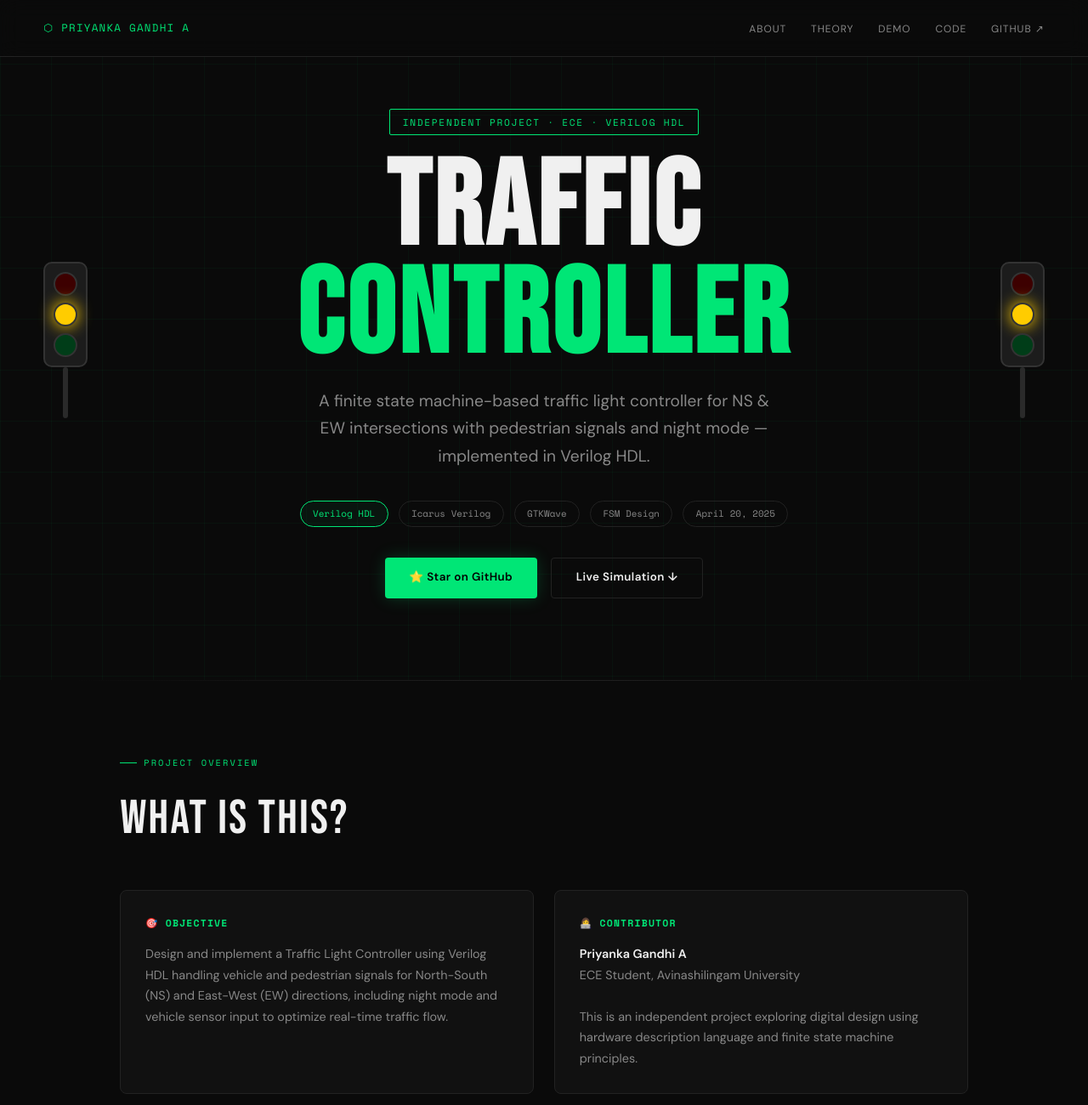
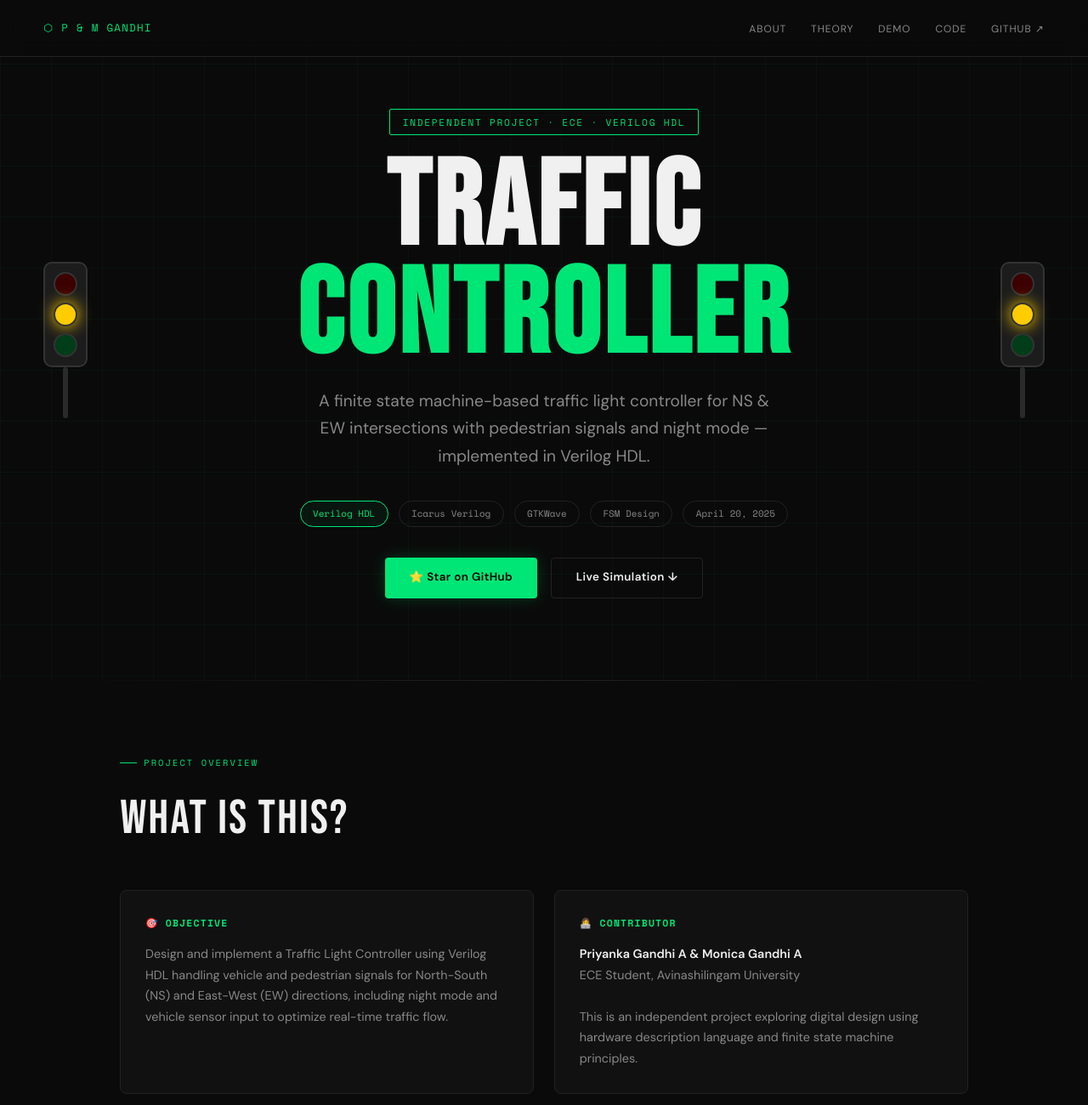
Before and after one commit to power-code129/Traffic-Controller, a plain HTML site: page index.html in a window 1280 px wide. Shown: the top 1300 px of the page at 85% size. Drawn offline with nearby package versions, Linux system fonts and the light colour scheme.

Commit message:
Update contributor names in index.html

```diff
--- a/index.html
+++ b/index.html
@@ -3,7 +3,7 @@
 <head>
   <meta charset="UTF-8" />
   <meta name="viewport" content="width=device-width, initial-scale=1.0"/>
-  <title>Traffic Controller — Priyanka Gandhi A</title>
+  <title>Traffic Controller — P & M Gandhi</title>
   <link href="https://fonts.googleapis.com/css2?family=Space+Mono:wght@400;700&family=DM+Sans:wght@300;400;500;600&family=Bebas+Neue&display=swap" rel="stylesheet"/>
   <style>
     :root {
@@ -449,7 +449,7 @@
 <body>
 
 <nav>
-  <div class="nav-logo">⬡ Priyanka Gandhi A</div>
+  <div class="nav-logo">⬡ P & M Gandhi</div>
   <ul class="nav-links">
     <li><a href="#about">About</a></li>
     <li><a href="#theory">Theory</a></li>
@@ -509,7 +509,7 @@
     </div>
     <div class="card">
       <h3>👩‍💻 Contributor</h3>
-      <p><strong style="color:var(--text)">Priyanka Gandhi A</strong><br/>ECE Student, Avinashilingam University<br/><br/>This is an independent project exploring digital design using hardware description language and finite state machine principles.</p>
+      <p><strong style="color:var(--text)">Priyanka Gandhi A & Monica Gandhi A</strong><br/>ECE Student, Avinashilingam University<br/><br/>This is an independent project exploring digital design using hardware description language and finite state machine principles.</p>
     </div>
     <div class="card">
       <h3>📡 Inputs</h3>
@@ -842,7 +842,7 @@
 
 <footer>
   <div style="font-family:'Space Mono',monospace;font-size:0.68rem;color:var(--muted);margin-bottom:0.5rem">TRAFFIC CONTROLLER PROJECT</div>
-  <p>Built by <strong style="color:var(--text)">Priyanka Gandhi A</strong> · ECE, Avinashilingam University · April 20, 2025</p>
+  <p>Built by <strong style="color:var(--text)">Priyanka Gandhi A & Monica Gandhi A</strong> · ECE, Avinashilingam University · April 20, 2025</p>
   <p style="margin-top:0.4rem">Implemented in <span style="color:var(--accent)">Verilog HDL</span> using Icarus Verilog &amp; GTKWave</p>
   <a href="https://github.com/power-code129/Traffic-Controller" target="_blank" class="gh-btn">
     <svg width="15" height="15" viewBox="0 0 24 24" fill="currentColor"><path d="M12 0C5.37 0 0 5.37 0 12c0 5.31 3.435 9.795 8.205 11.385.6.105.825-.255.825-.57 0-.285-.015-1.23-.015-2.235-3.015.555-3.795-.735-4.035-1.41-.135-.345-.72-1.41-1.23-1.695-.42-.225-1.02-.78-.015-.795.945-.015 1.62.87 1.845 1.23 1.08 1.815 2.805 1.305 3.495.99.105-.78.42-1.305.765-1.605-2.67-.3-5.46-1.335-5.46-5.925 0-1.305.465-2.385 1.23-3.225-.12-.3-.54-1.53.12-3.18 0 0 1.005-.315 3.3 1.23.96-.27 1.98-.405 3-.405s2.04.135 3 .405c2.295-1.56 3.3-1.23 3.3-1.23.66 1.65.24 2.88.12 3.18.765.84 1.23 1.905 1.23 3.225 0 4.605-2.805 5.625-5.475 5.925.435.375.81 1.095.81 2.22 0 1.605-.015 2.895-.015 3.3 0 .315.225.69.825.57A12.02 12.02 0 0024 12c0-6.63-5.37-12-12-12z"/></svg>
```
